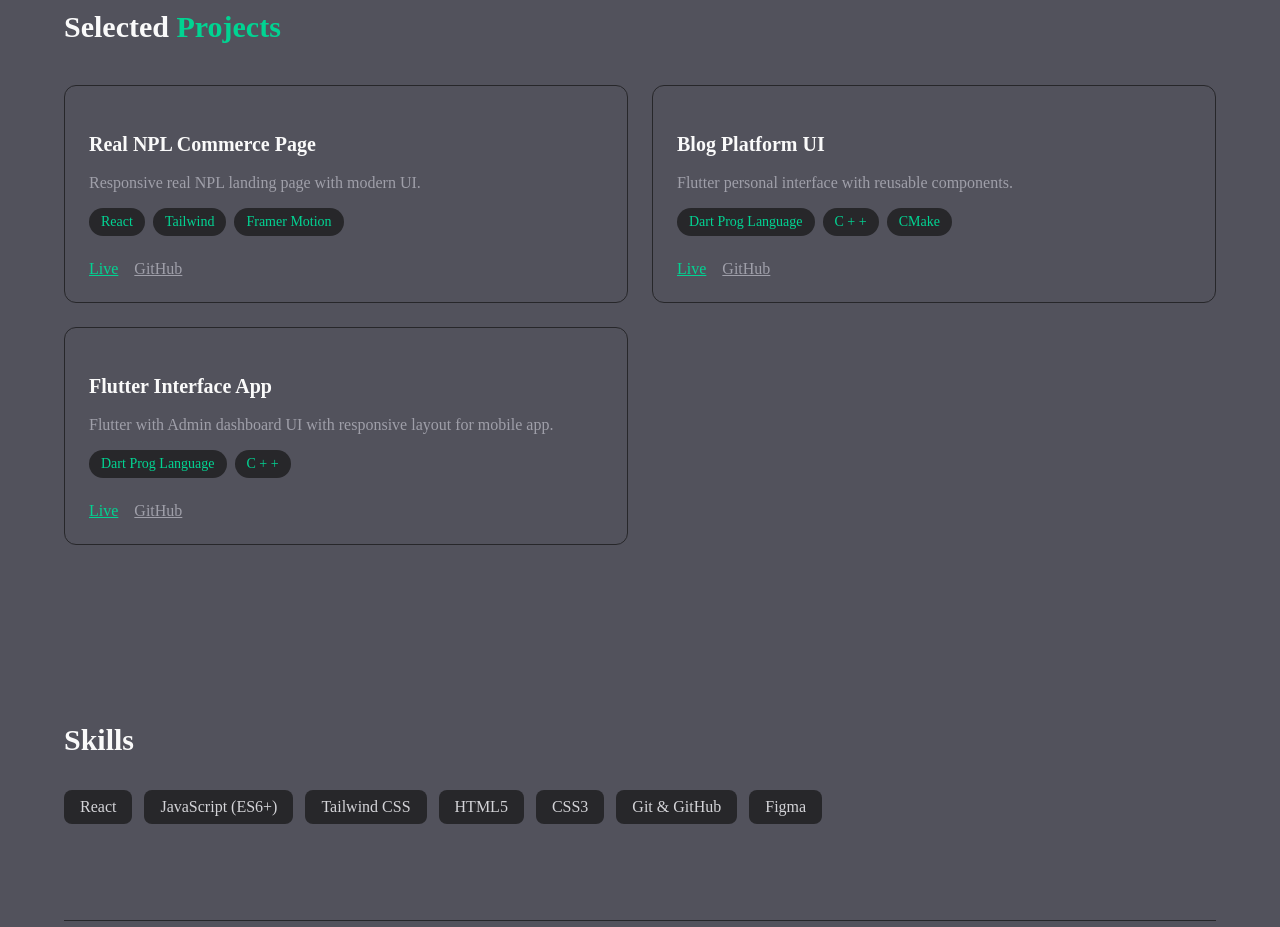
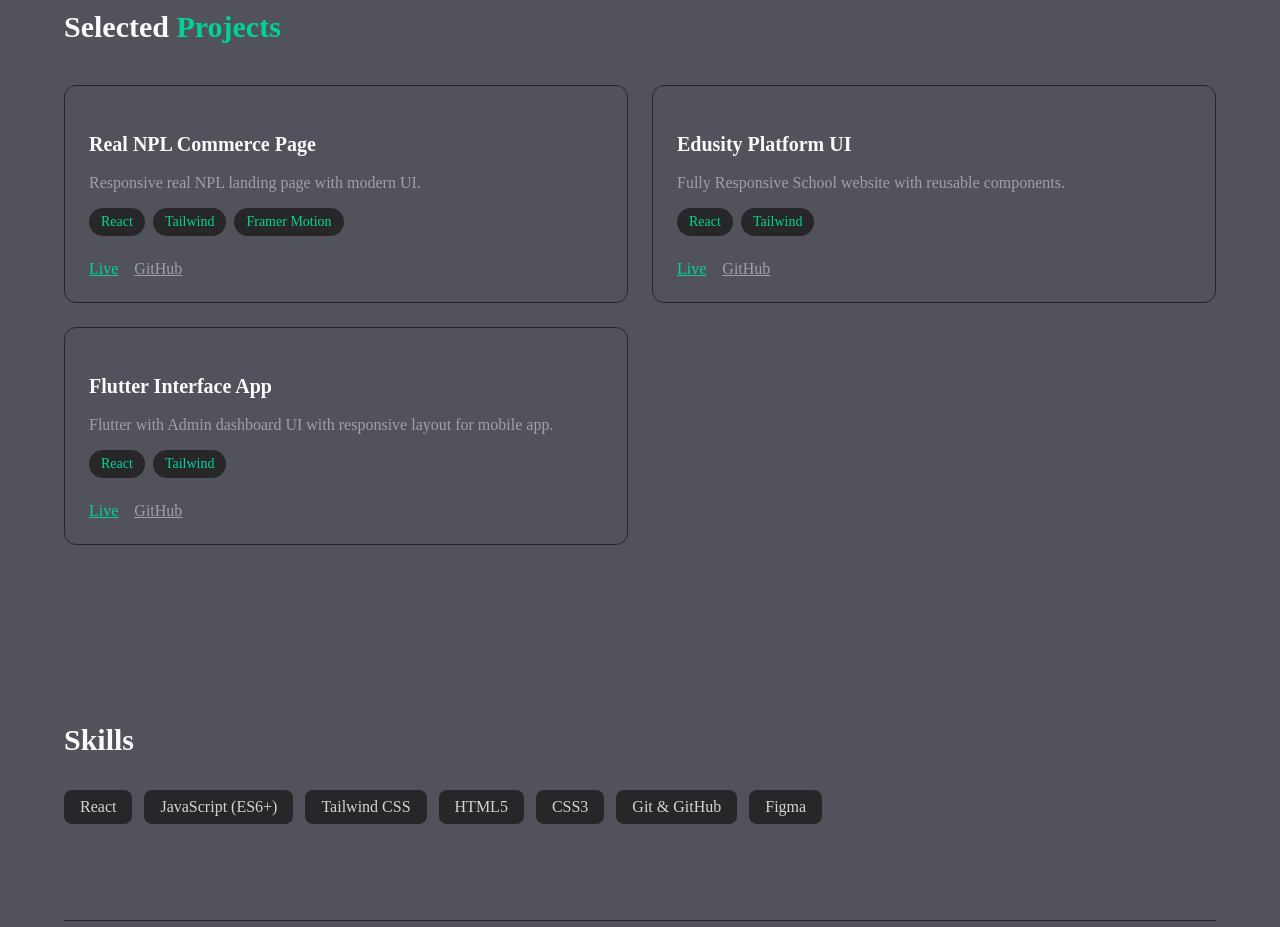
Before and after one commit to 0xSaifX/saif-portfolio, a React (Vite) app: page / in a window 1280 px wide. Shown: the part 960-1887 px from the top of the page. Built offline with nearby package versions, Linux system fonts and the light colour scheme.

Commit message:
auto-commit

```diff
--- a/src/data/project.js
+++ b/src/data/project.js
@@ -7,16 +7,16 @@ export const projects = [
     live: "https://saif-npl-project.vercel.app",
   },
   {
-    title: "Blog Platform UI",
-    description: "Flutter personal interface with reusable components.",
-    tech: ["Dart Prog Language", "C + +", "CMake"],
-    github: "https://github.com/0xSaifX/My-learning-roadmap3",
+    title: "Edusity Platform UI",
+    description: "Fully Responsive School website with reusable components.",
+    tech: ["React", "Tailwind"],
+    github: "https://github.com/0xSaifX/My-learning-roadmap1",
     live: "https://saif-scooter.vercel.app",
   },
   {
     title: "Flutter Interface App",
     description: "Flutter with Admin dashboard UI with responsive layout for mobile app.",
-    tech: ["Dart Prog Language", "C + +"],
+    tech: ["React", "Tailwind"],
     github: "https://github.com/0xSaifX/Scooter-eCommerce-App-created",
     live: "https://saifx.netlify.app",
   },
```
